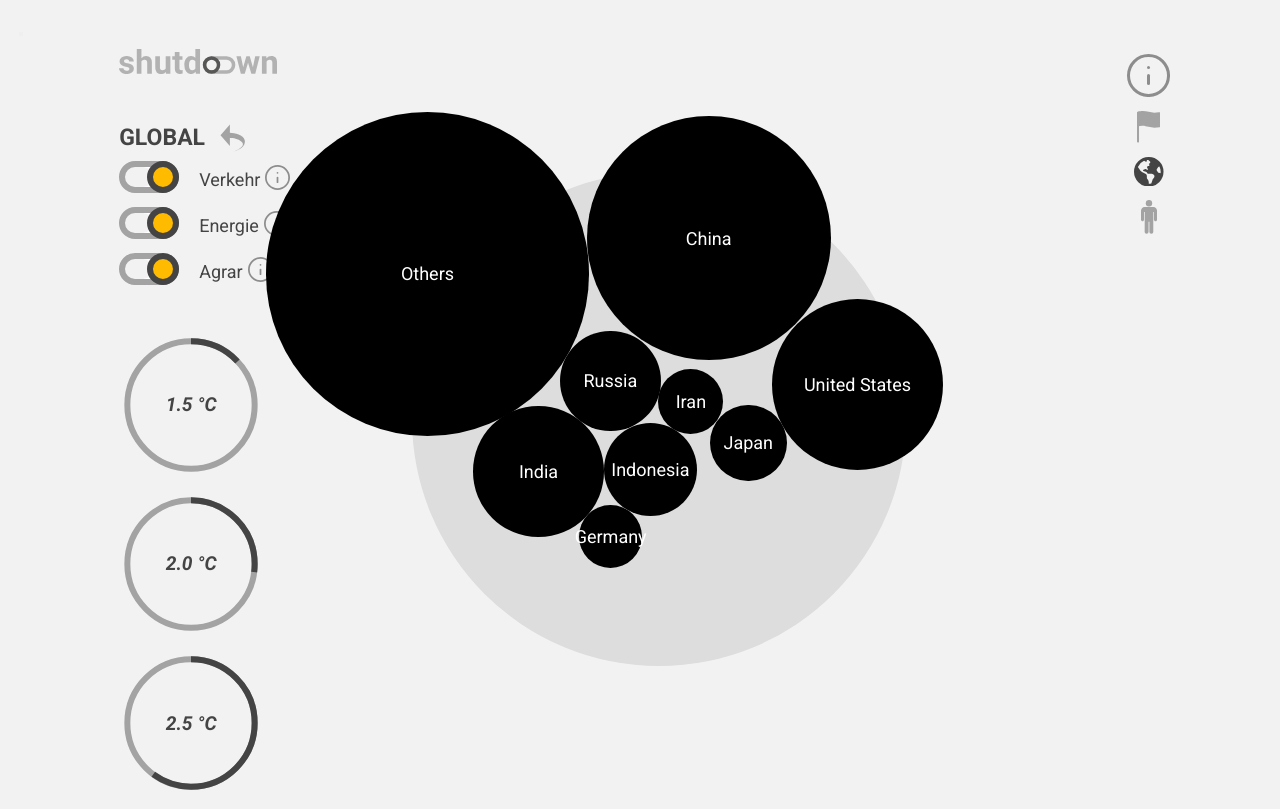
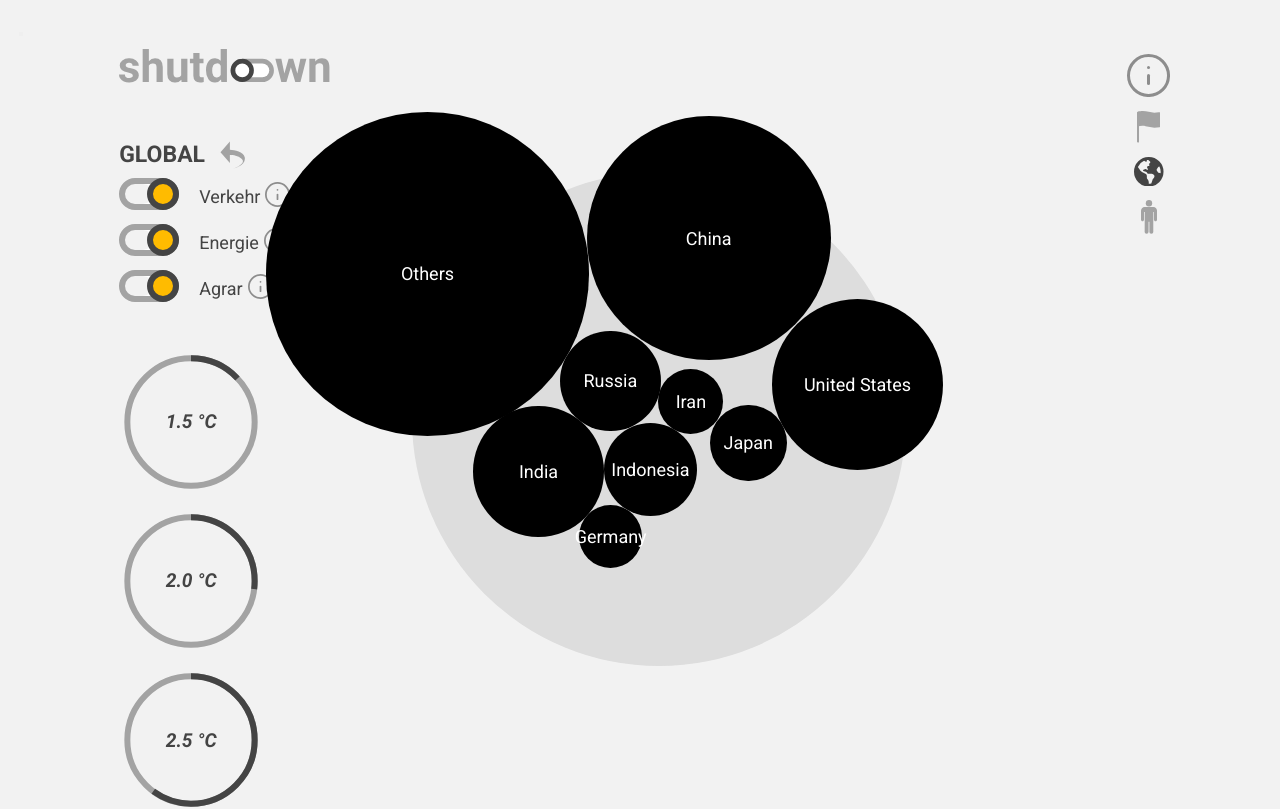
Before and after one commit to flogesell/shutdown, a Vue app in the folder frontend/: page / in a window 1280 px wide. Shown: the top 809 px of the page. Built offline with nearby package versions, Linux system fonts and the light colour scheme.

Commit message:
Logo with toggle switch on homepage

```diff
--- a/frontend/src/components/Logo.vue
+++ b/frontend/src/components/Logo.vue
@@ -49,11 +49,9 @@ export default {
 
   #light {
       background-color: #F2F2F2;
-      padding: 20px;
   }
   #dark {
       background-color: $primary;
-      padding: 20px;
   }
   svg>.cls-1 {
     fill: $secondary;
--- a/frontend/src/views/Home.vue
+++ b/frontend/src/views/Home.vue
@@ -2,7 +2,7 @@
 <template>
   <div class="home">
     <div class="flex-container" id="container-left">
-      <img id="logo" src="@/assets/logo/logo_positive.svg" alt="logo positive">
+      <Logo id="logo" :checked=false :dark=false />
       <div id="sectors-lable-container">
         <h2 class="flexrow-1">GLOBAL</h2>
         <ArrowIcon class="flexrow-1" />
@@ -42,6 +42,7 @@ import Button from '@/components/buttons/Button.vue'
 import ProbabilityBox from '@/components/probabilityBox.vue'
 import Diagramm from '@/components/diagramm/Diagramm.vue'
 
+import Logo from '@/components/Logo.vue'
 import ArrowIcon from '@/components/icons/arrowIcon.vue'
 import FlagIcon from '@/components/icons/flagIcon.vue'
 import GlobeIcon from '@/components/icons/globeIcon.vue'
@@ -53,8 +54,11 @@ export default {
   components: {
     checkbox,
     Button,
+
     ProbabilityBox,
     Diagramm,
+
+    Logo,
     ArrowIcon,
     FlagIcon,
     GlobeIcon,
@@ -87,7 +91,7 @@ export default {
   width: 25%;
   #logo {
     margin-bottom: 50px;
-    width: 75%;
+    width: 100%;
   }
   .flexrow-1 {
     position: relative;
```
